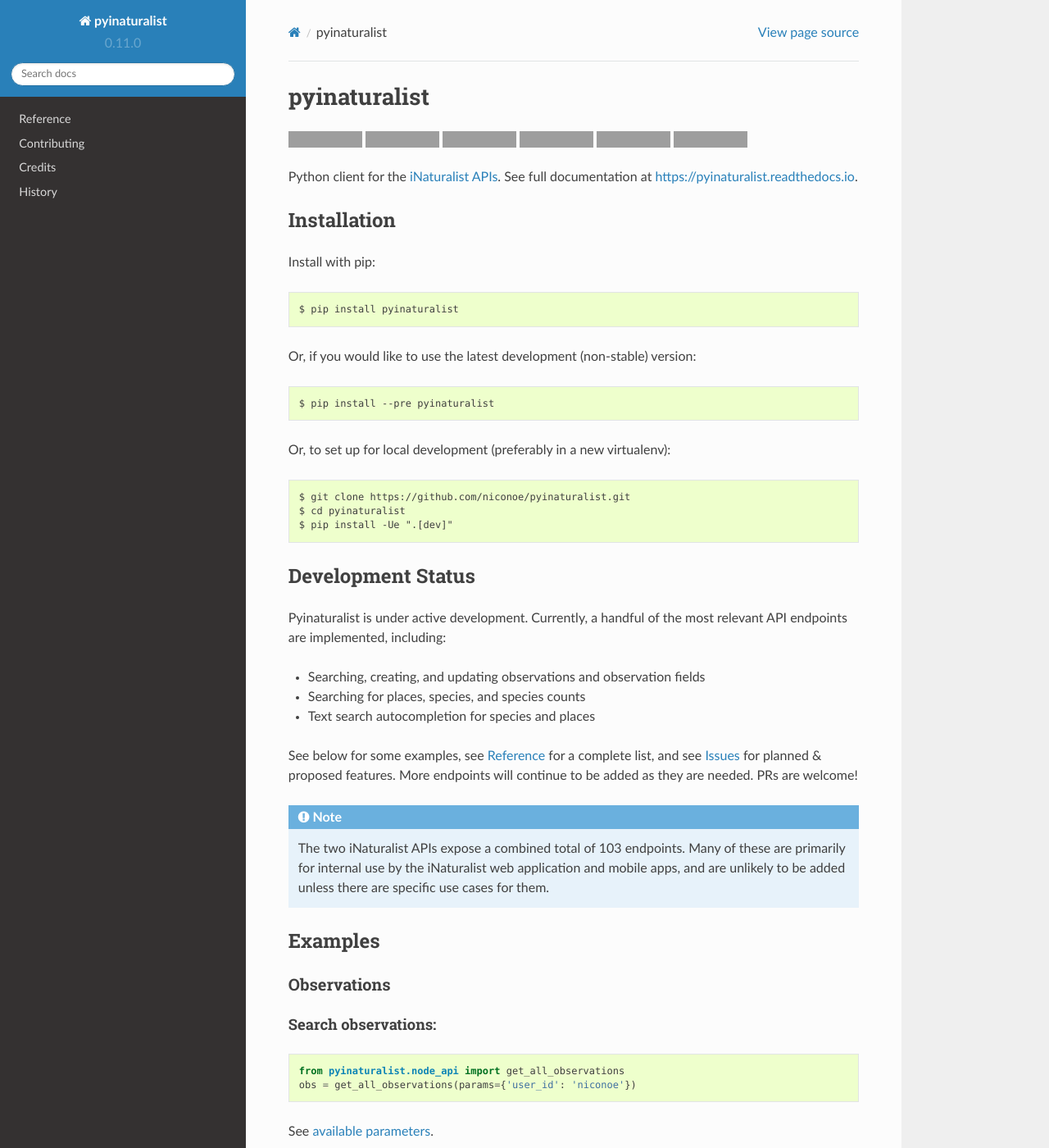
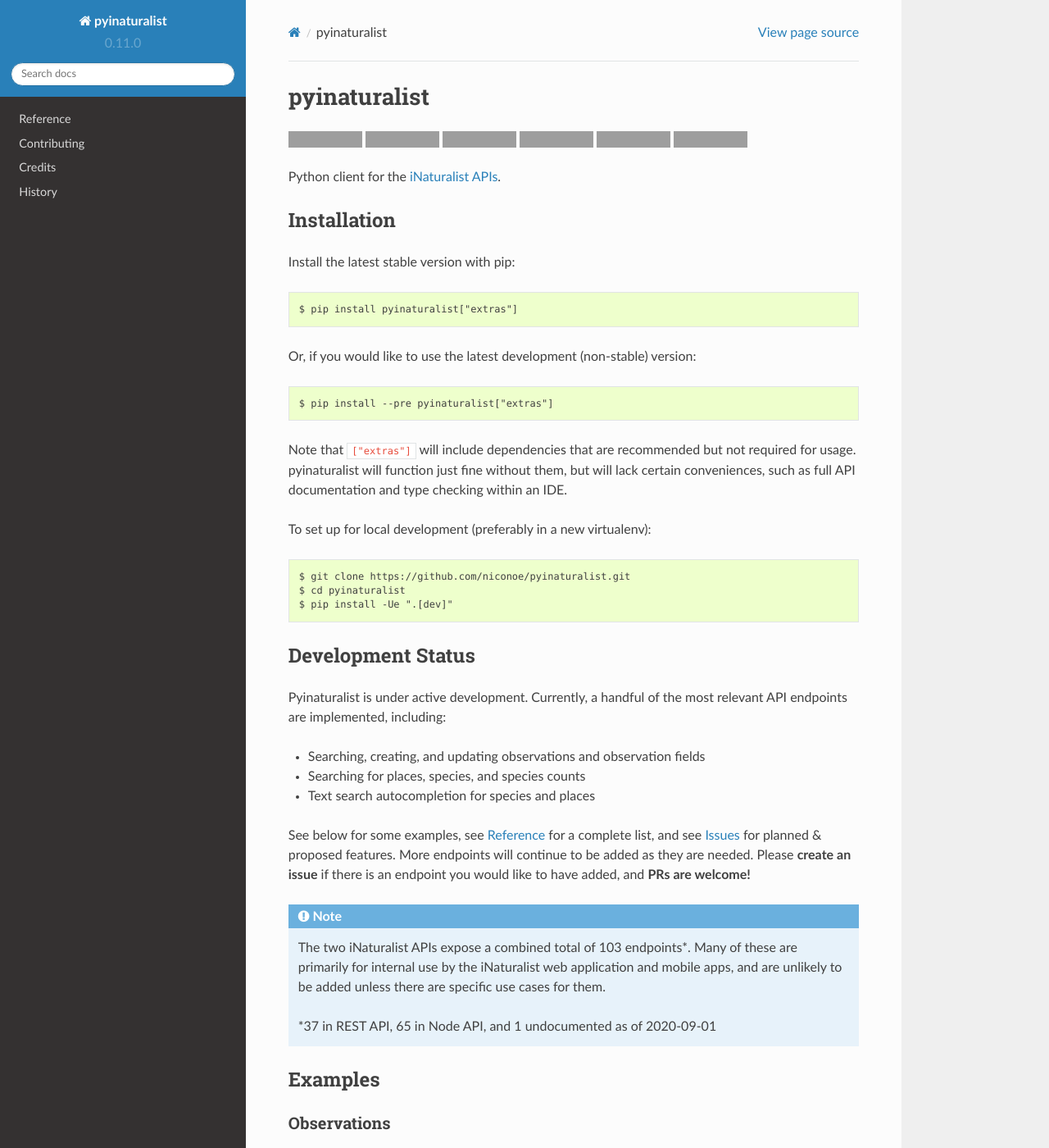
Before and after one commit to pyinat/pyinaturalist, a Sphinx documentation site: the page built from docs/index.rst, in a window 1280 px wide and 1400 px high. Shown: the whole window at 82% size. Built offline with Sphinx 7.4.7 and the Read the Docs theme 2.0.0, drawn with Linux system fonts in a browser that asks for light colours; grey boxes are pictures that could not be loaded.

Commit message:
Add ["extras"] to setup.py to install forge (and any other optional dependencies in the future); some README edits & formatting

```diff
--- a/README.rst
+++ b/README.rst
@@ -26,15 +26,19 @@
 Installation
 ------------
 
-Install with pip::
+Install the latest stable version with pip::
 
-    $ pip install pyinaturalist
+    $ pip install pyinaturalist["extras"]
 
 Or, if you would like to use the latest development (non-stable) version::
 
-    $ pip install --pre pyinaturalist
+    $ pip install --pre pyinaturalist["extras"]
 
-Or, to set up for local development (preferably in a new virtualenv)::
+Note that ``["extras"]`` will include dependencies that are recommended but not required for usage.
+pyinaturalist will function just fine without them, but will lack certain conveniences,
+such as full API documentation and type checking within an IDE.
+
+To set up for local development (preferably in a new virtualenv)::
 
     $ git clone https://github.com/niconoe/pyinaturalist.git
     $ cd pyinaturalist
@@ -52,14 +56,15 @@
 See below for some examples,
 see `Reference <https://pyinaturalist.readthedocs.io/en/latest/reference.html>`_ for a complete list, and
 see `Issues <https://github.com/niconoe/pyinaturalist/issues>`_ for planned & proposed features.
-More endpoints will continue to be added as they are needed. PRs are welcome!
+More endpoints will continue to be added as they are needed.
+Please **create an issue** if there is an endpoint you would like to have added, and **PRs are welcome!**
 
 .. note::
-    The two iNaturalist APIs expose a combined total of 103 endpoints. Many of these are primarily for
+    The two iNaturalist APIs expose a combined total of 103 endpoints\*. Many of these are primarily for
     internal use by the iNaturalist web application and mobile apps, and are unlikely to be added unless
     there are specific use cases for them.
 
-.. 37 in REST API, 65 in Node API, 1 undocumented as of 2020-06-11
+    \*37 in REST API, 65 in Node API, and 1 undocumented as of 2020-09-01
 
 Examples
 --------
--- a/docs/index.rst
+++ b/docs/index.rst
@@ -5,7 +5,13 @@
 
 .. _index-page:
 
+.. Omit README link to ReadTheDocs, since we're already on ReadTheDocs!
 .. include:: ../README.rst
+    :end-line: 23
+
+.. include:: ../README.rst
+    :start-line: 25
+
 
 Contents
 ========
--- a/setup.py
+++ b/setup.py
@@ -29,6 +29,9 @@
 # All development/testing packages combined
 extras_require["dev"] = list(chain.from_iterable(extras_require.values()))
 
+# Optional non-dev dependencies
+extras_require["extras"] = ["python-forge"]
+
 
 setup(
     name="pyinaturalist",
```
